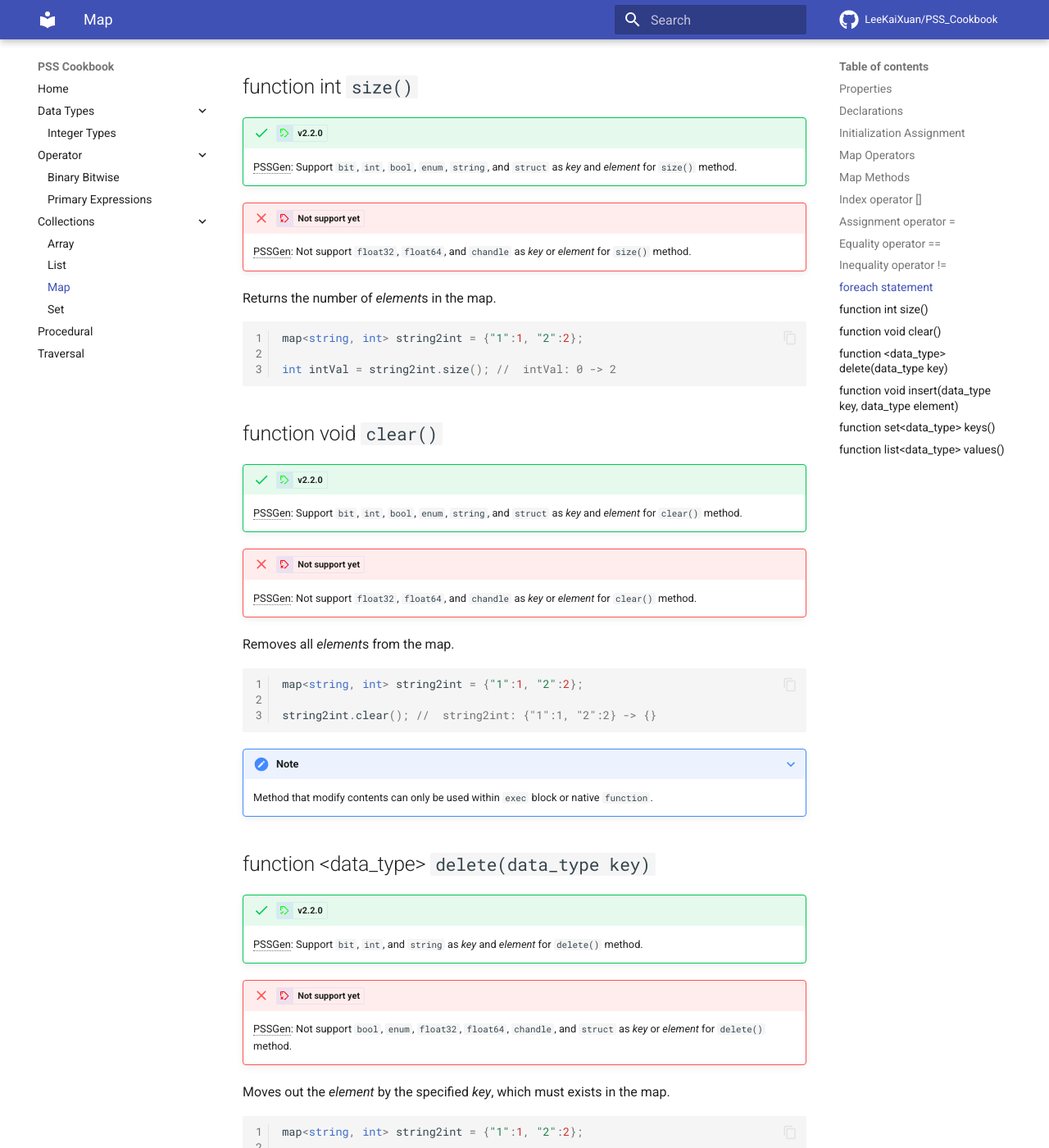
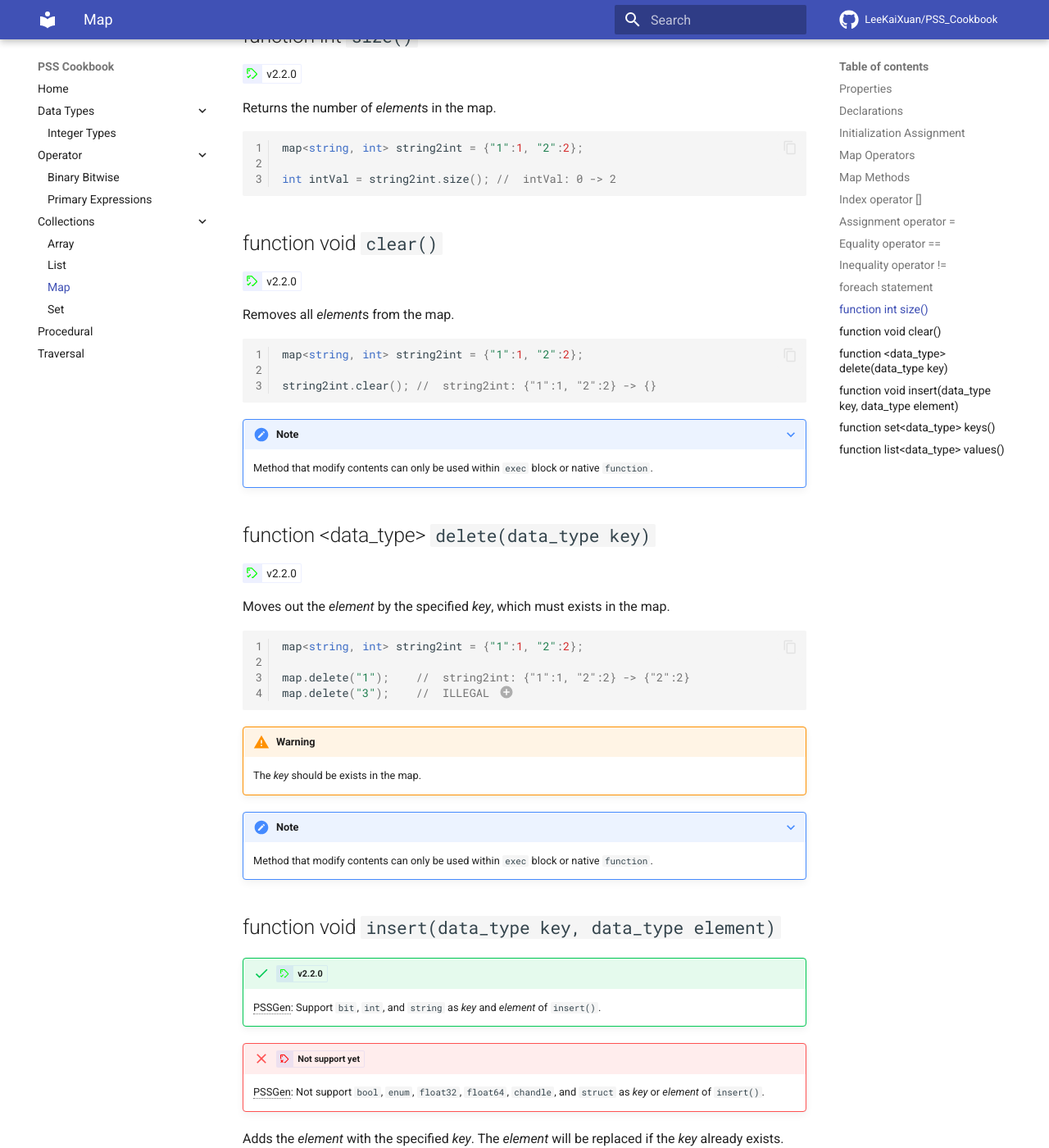
Before and after one commit to LeeKaiXuan/PSS_CookBook, an MkDocs documentation site: the page built from docs/Collections/Maps.md, in a window 1280 px wide and 1400 px high, scrolled down 5375 px. Shown: the whole window at 82% size. Built offline with MkDocs 1.6.1 and Material for MkDocs 9.7.7, drawn with Linux system fonts in a browser that asks for light colours; comment, search, counter and statistics services are not loaded; some of the changed text lies outside the part shown.

Commit message:
[PSSv2.1/7.9.4 Maps] Simplify support list of PSSGen

````diff
--- a/docs/Collections/Maps.md
+++ b/docs/Collections/Maps.md
@@ -14,11 +14,10 @@ description: PSSv2.1/7.9.4 Maps
 - Can be nested by any collection types (e.g., `array`, `list`, `map` or `set`).
 
 ## Declarations
-!!! Success "<span class="mdx-badge"><span class="mdx-badge__icon">[:material-tag-check-outline:{.green}](../index.md#symbol 'PSSGen: Minimum version')</span><span class="mdx-badge__text">v2.2.0</span></span>"
-    PSSGen: Support `bit`, `int`, `bool`, `enum`, `string`, and `sturct` as *key* and *element*.
+<span class="mdx-badge"><span class="mdx-badge__icon">[:material-tag-check-outline:{.green}](../index.md#symbol 'PSSGen: Minimum version')</span><span class="mdx-badge__text">v2.2.0</span></span>
 
 !!! Failure "<span class="mdx-badge"><span class="mdx-badge__icon">[:material-tag-remove-outline:{.red}](../index.md#symbol 'PSSGen: Not support yet')</span><span class="mdx-badge__text">Not support yet</span></span>"
-    PSSGen: Not support `float32`, `float64`, and `chandle` as *key* or *element*.
+    PSSGen: Not support `chandle` as *data_type*.
 
 Map can be declared by following syntax:<br>
 > map&lt;*data_type*, *data_type*&gt; *identifier*
@@ -222,11 +221,7 @@ foreach (i : string2int[j]) {
 ---
 
 ## function int `size()` {#size}
-!!! Success "<span class="mdx-badge"><span class="mdx-badge__icon">[:material-tag-check-outline:{.green}](../index.md#symbol 'PSSGen: Minimum version')</span><span class="mdx-badge__text">v2.2.0</span></span>"
-    PSSGen: Support `bit`, `int`, `bool`, `enum`, `string`, and `struct` as *key* and *element* for `size()` method.
-
-!!! Failure "<span class="mdx-badge"><span class="mdx-badge__icon">[:material-tag-remove-outline:{.red}](../index.md#symbol 'PSSGen: Not support yet')</span><span class="mdx-badge__text">Not support yet</span></span>"
-    PSSGen: Not support `float32`, `float64`, and `chandle` as *key* or *element* for `size()` method.
+<span class="mdx-badge"><span class="mdx-badge__icon">[:material-tag-check-outline:{.green}](../index.md#symbol 'PSSGen: Minimum version')</span><span class="mdx-badge__text">v2.2.0</span></span>
 
 Returns the number of *element*s in the map.
 ```sv linenums="1"
@@ -236,11 +231,7 @@ int intVal = string2int.size(); //  intVal: 0 -> 2
 ```
 
 ## function void `clear()` {#clear}
-!!! Success "<span class="mdx-badge"><span class="mdx-badge__icon">[:material-tag-check-outline:{.green}](../index.md#symbol 'PSSGen: Minimum version')</span><span class="mdx-badge__text">v2.2.0</span></span>"
-    PSSGen: Support `bit`, `int`, `bool`, `enum`, `string`, and `struct` as *key* and *element* for `clear()` method.
-
-!!! Failure "<span class="mdx-badge"><span class="mdx-badge__icon">[:material-tag-remove-outline:{.red}](../index.md#symbol 'PSSGen: Not support yet')</span><span class="mdx-badge__text">Not support yet</span></span>"
-    PSSGen: Not support `float32`, `float64`, and `chandle` as *key* or *element* for `clear()` method.
+<span class="mdx-badge"><span class="mdx-badge__icon">[:material-tag-check-outline:{.green}](../index.md#symbol 'PSSGen: Minimum version')</span><span class="mdx-badge__text">v2.2.0</span></span>
 
 Removes all *element*s from the map.
 ```sv linenums="1"
@@ -253,11 +244,7 @@ string2int.clear(); //  string2int: {"1":1, "2":2} -> {}
     Method that modify contents can only be used within `exec` block or native `function`.
 
 ## function &lt;data_type&gt; `delete(data_type key)` {#delete}
-!!! Success "<span class="mdx-badge"><span class="mdx-badge__icon">[:material-tag-check-outline:{.green}](../index.md#symbol 'PSSGen: Minimum version')</span><span class="mdx-badge__text">v2.2.0</span></span>"
-    PSSGen: Support `bit`, `int`, and `string` as *key* and *element* for `delete()` method.
-
-!!! Failure "<span class="mdx-badge"><span class="mdx-badge__icon">[:material-tag-remove-outline:{.red}](../index.md#symbol 'PSSGen: Not support yet')</span><span class="mdx-badge__text">Not support yet</span></span>"
-    PSSGen: Not support `bool`, `enum`, `float32`, `float64`, `chandle`, and `struct` as *key* or *element* for `delete()` method.
+<span class="mdx-badge"><span class="mdx-badge__icon">[:material-tag-check-outline:{.green}](../index.md#symbol 'PSSGen: Minimum version')</span><span class="mdx-badge__text">v2.2.0</span></span>
 
 Moves out the *element* by the specified *key*, which must exists in the map.
 ```sv linenums="1"
@@ -277,10 +264,10 @@ map.delete("3");    //  ILLEGAL (1)
 
 ## function void `insert(data_type key, data_type element)` {#insert}
 !!! Success "<span class="mdx-badge"><span class="mdx-badge__icon">[:material-tag-check-outline:{.green}](../index.md#symbol 'PSSGen: Minimum version')</span><span class="mdx-badge__text">v2.2.0</span></span>"
-    PSSGen: Support `bit`, `int`, and `string` as *key* and *element* in initialization assignment.
+    PSSGen: Support `bit`, `int`, and `string` as *key* and *element* of `insert()`.
 
 !!! Failure "<span class="mdx-badge"><span class="mdx-badge__icon">[:material-tag-remove-outline:{.red}](../index.md#symbol 'PSSGen: Not support yet')</span><span class="mdx-badge__text">Not support yet</span></span>"
-    PSSGen: Not support `bool`, `enum`, `float32`, `float64`, `chandle`, and `struct` as *key* or *element* in initialization assignment.
+    PSSGen: Not support `bool`, `enum`, `float32`, `float64`, `chandle`, and `struct` as *key* or *element* of `insert()`.
 
 Adds the *element* with the specified *key*.
 The *element* will be replaced if the *key* already exists.
@@ -303,11 +290,10 @@ string2int.insert(5  , 5  );    //  ILLEGAL (2)
     Method that modify contents can only be used within `exec` block or native `function`.
 
 ## function set&lt;data_type&gt; `keys()` {#keys}
-!!! Success "<span class="mdx-badge"><span class="mdx-badge__icon">[:material-tag-check-outline:{.green}](../index.md#symbol 'PSSGen: Minimum version')</span><span class="mdx-badge__text">v2.2.0</span></span>"
-    PSSGen: Support `bit`, `int`, `bool`, `enum`, `string`, and `struct` as *key* and *element* for `keys()` method.
+<span class="mdx-badge"><span class="mdx-badge__icon">[:material-tag-check-outline:{.green}](../index.md#symbol 'PSSGen: Minimum version')</span><span class="mdx-badge__text">v2.2.0</span></span>
 
 !!! Failure "<span class="mdx-badge"><span class="mdx-badge__icon">[:material-tag-remove-outline:{.red}](../index.md#symbol 'PSSGen: Not support yet')</span><span class="mdx-badge__text">Not support yet</span></span>"
-    PSSGen: Not support `float32`, `float64`, and `chandle` as *key* or *element* for `keys()` method.
+    PSSGen: Not support `float32`, `float64`, and `chandle` as *key* for `keys()` method.
 
 Returns all *key*s to a `set`-type.
 ```sv linenums="1"
@@ -317,11 +303,10 @@ set<string> stringSet = string2int.keys();  //  stringSet: {} -> {"1", "2", "2.5
 ```
 
 ## function list&lt;data_type&gt; `values()` {#values}
-!!! Success "<span class="mdx-badge"><span class="mdx-badge__icon">[:material-tag-check-outline:{.green}](../index.md#symbol 'PSSGen: Minimum version')</span><span class="mdx-badge__text">v2.2.0</span></span>"
-    PSSGen: Support `bit`, `int`, `bool`, `enum`, `string`, and `struct` as *key* and *element* for `values()` method.
+<span class="mdx-badge"><span class="mdx-badge__icon">[:material-tag-check-outline:{.green}](../index.md#symbol 'PSSGen: Minimum version')</span><span class="mdx-badge__text">v2.2.0</span></span>
 
 !!! Failure "<span class="mdx-badge"><span class="mdx-badge__icon">[:material-tag-remove-outline:{.red}](../index.md#symbol 'PSSGen: Not support yet')</span><span class="mdx-badge__text">Not support yet</span></span>"
-    PSSGen: Not support `float32`, `float64`, and `chandle` as *key* or *element* for `values()` method.
+    PSSGen: Not support `float32`, `float64`, and `chandle` as *element* for `values()` method.
 
 Returns all *element*s to a `list`-type.
 ```sv linenums="1"
````
